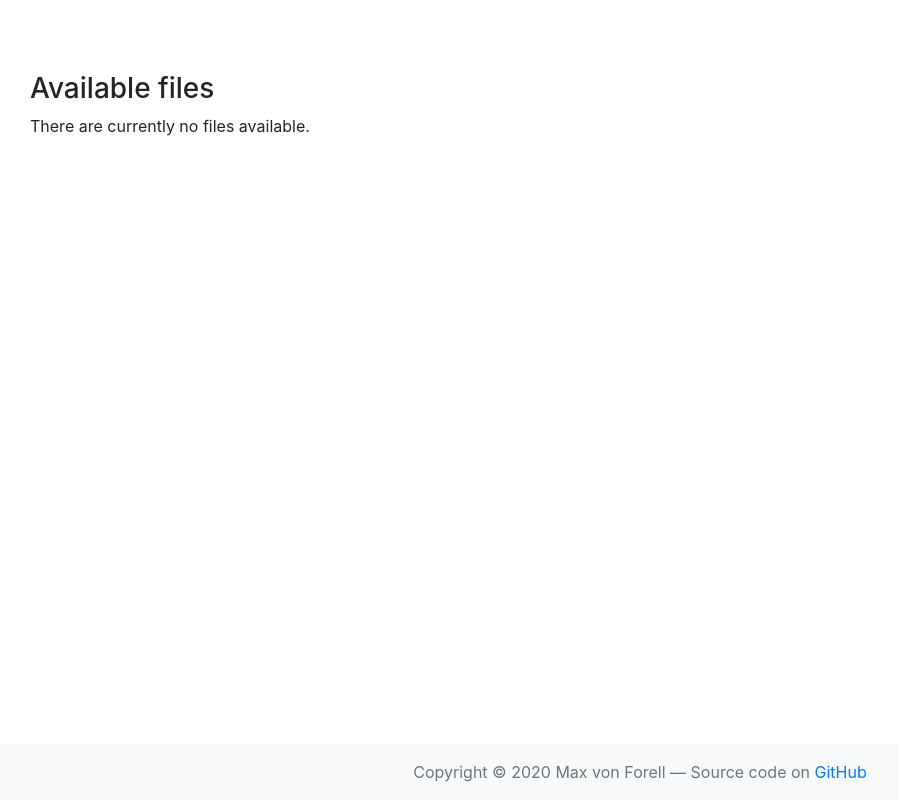
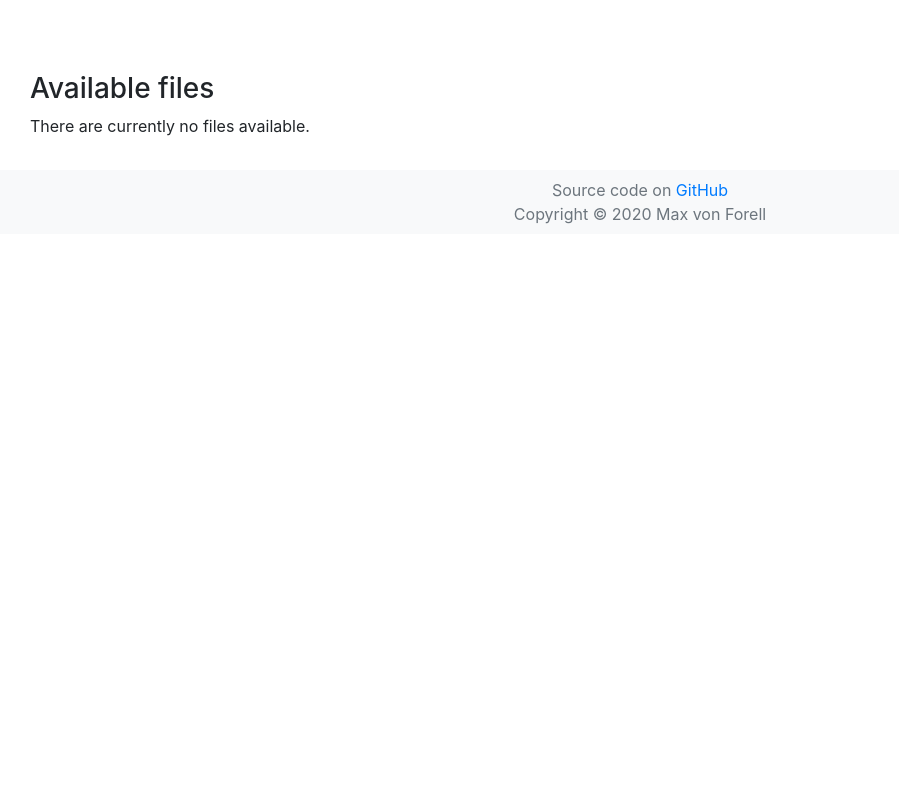
Before and after one commit to mvforell/python-fileserver, a Flask app: template app/templates/list.html in a window 1280 px wide. Shown: the whole page, without its empty margins (0-899 px from the left). Run offline with Flask 2, Linux system fonts and the light colour scheme; the template is opened without the code that fills it, so the values that code supplies are empty; some libraries are stand-ins or nearby versions.

Commit message:
prettify footer

```diff
--- a/app/templates/base.html
+++ b/app/templates/base.html
@@ -52,9 +52,9 @@
             </div>
         </main>
 
-        <footer class="mt-auto py-3 bg-light">
+        <footer class="mt-3 py-2 bg-light">
             <div class="container d-flex justify-content-center">
-                <span class="text-muted">Copyright © 2020 Max von Forell — Source code on <a href="https://github.com/mvforell/python-fileserver">GitHub</a></span>
+                <span class="text-muted text-center">Source code on <a href="https://github.com/mvforell/python-fileserver">GitHub</a> <br> Copyright © 2020 Max von Forell</span>
             </div>
         </footer>
 
```
